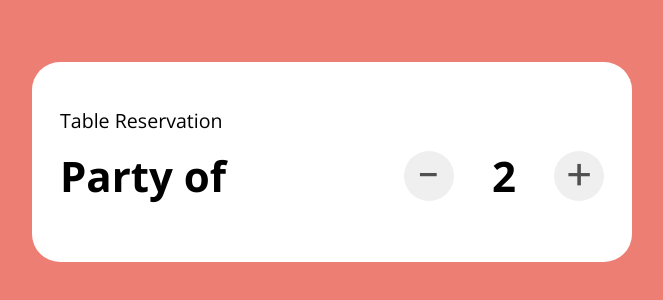
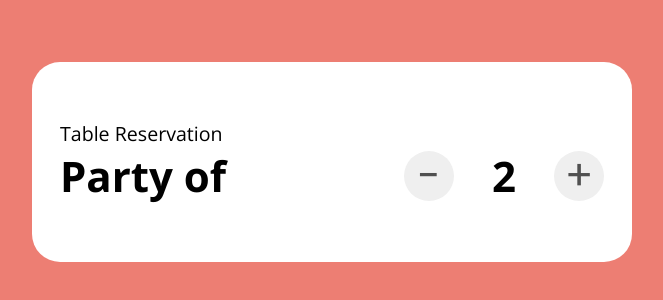
Before and after one commit to AbderrahmaneFadili/table-reservation-ui, a plain HTML site: page index.html in a window 1280 px wide. Shown: the part 138-438 px from the top of the page, without its empty margins (308-971 px from the left). Drawn offline with nearby package versions, Linux system fonts and the light colour scheme.

Commit message:
fixing style of content

```diff
--- a/main.css
+++ b/main.css
@@ -56,10 +56,15 @@ body {
     width: 600px;
     height: 200px;
     padding: 2rem;
+
+
+}
+
+.table-reservation__content {
     display: flex;
     flex-direction: column;
     justify-content: center;
-    /* align-items: center; */
+    height: 100%;
 }
 
 .table-reservation__subtitle {
@@ -76,7 +81,7 @@ body {
 .quantity__title {
     font-weight: bold;
     font-size: 3rem;
-    line-height: 2;
+    /* line-height: 2; */
 }
 
 .quantity_buttons {
```
